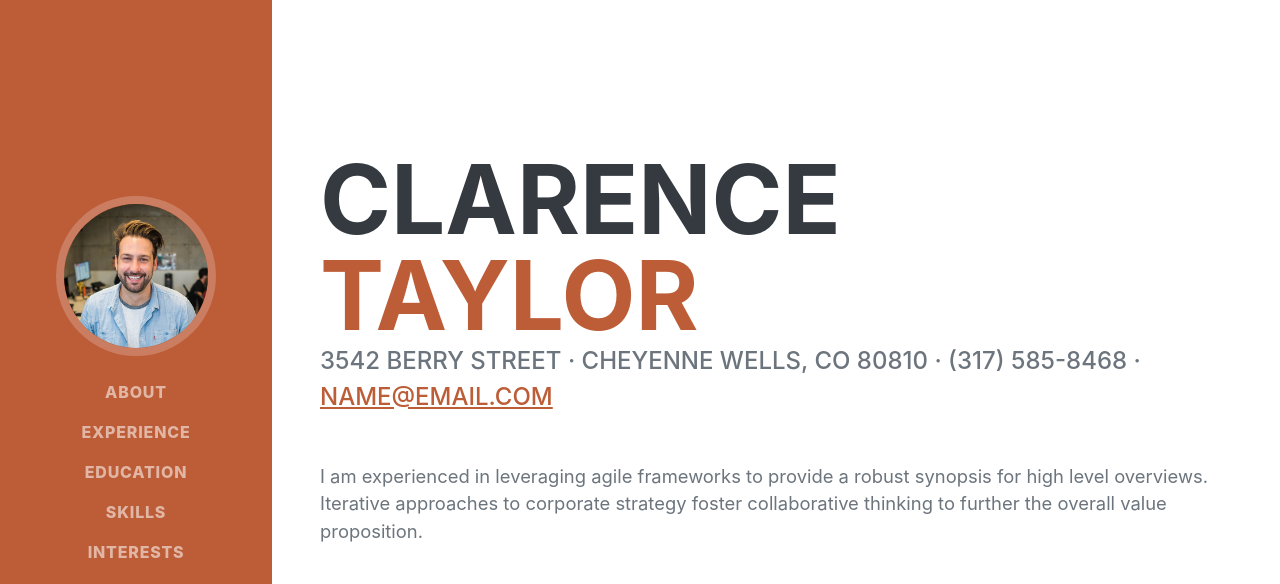
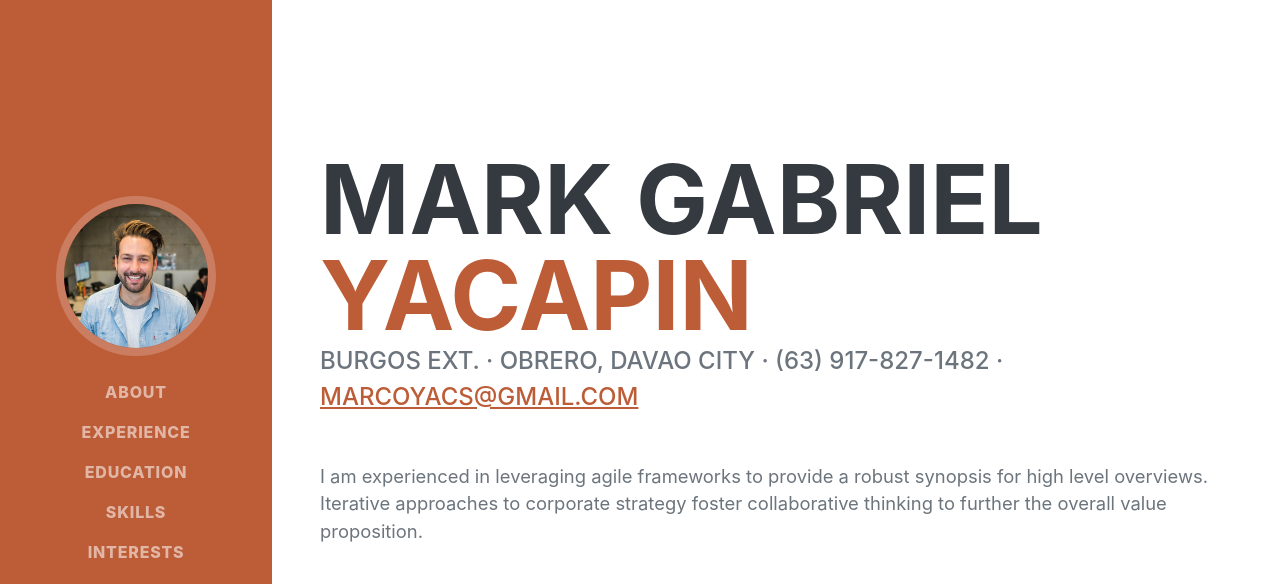
Before and after one commit to mgyacapin/Portfolio, a plain HTML site: page index.html in a window 1280 px wide. Shown: the top 584 px of the page. Drawn offline with nearby package versions, Linux system fonts and the light colour scheme; a web font is replaced by a local one.

Commit message:
Initial Commit

```diff
--- a/index.html
+++ b/index.html
@@ -40,12 +40,12 @@
             <section class="resume-section" id="about">
                 <div class="resume-section-content">
                     <h1 class="mb-0">
-                        Clarence
-                        <span class="text-primary">Taylor</span>
+                        Mark Gabriel
+                        <span class="text-primary">Yacapin</span>
                     </h1>
                     <div class="subheading mb-5">
-                        3542 Berry Street · Cheyenne Wells, CO 80810 · (317) 585-8468 ·
-                        <a href="mailto:name@email.com">name@email.com</a>
+                        Burgos Ext. · Obrero, Davao City · (63) 917-827-1482 ·
+                        <a href="mailto:name@email.com">marcoyacs@gmail.com</a>
                     </div>
                     <p class="lead mb-5">I am experienced in leveraging agile frameworks to provide a robust synopsis for high level overviews. Iterative approaches to corporate strategy foster collaborative thinking to further the overall value proposition.</p>
                     <div class="social-icons">
```
